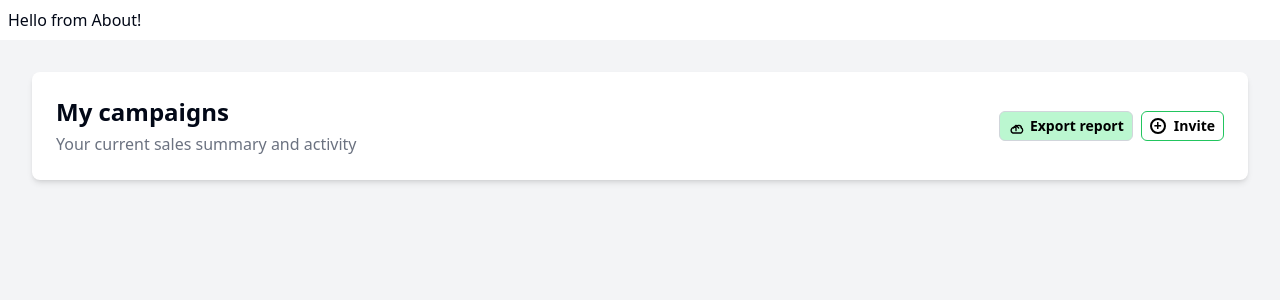
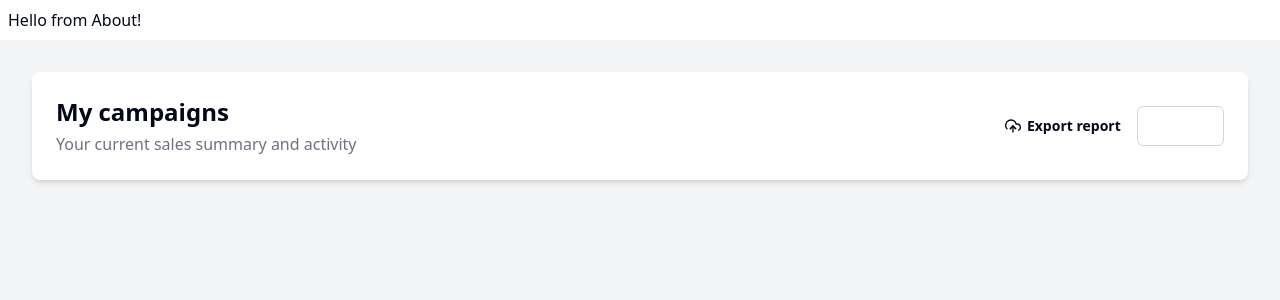
Before and after one commit to Aprender-e-Crescer/crowdfy, a React (Vite) app: page /about in a window 1280 px wide. Shown: the top 300 px of the page. Built offline with nearby package versions, Linux system fonts and the light colour scheme.

Commit message:
alteraçãoe na estilização do componente

```diff
--- a/src/componentes/tituloPage.tsx
+++ b/src/componentes/tituloPage.tsx
@@ -1,4 +1,7 @@
 import React from 'react';
+import { FiUploadCloud } from "react-icons/fi"; // Ícone de upload
+import { IoAddCircleOutline } from "react-icons/io5"; // Ícone de adicionar
+import { Button } from "@/components/ui/button"; // Ajuste o caminho conforme necessário
 
 const TituloPage: React.FC = () => {
     return (
@@ -10,30 +13,14 @@ const TituloPage: React.FC = () => {
                         <p className="mt-1 text-gray-500 text-sm sm:text-base">Your current sales summary and activity</p>
                     </div>
                     <div className="flex space-x-2">
-                        <button className="bg-green-200 text-black py-1 px-2 rounded-md font-semibold border border-gray-300 flex items-center space-x-1.5">
-                            <svg
-                                xmlns="http://www.w3.org/2000/svg"
-                                viewBox="0 0 24 24"
-                                fill="none"
-                                stroke="currentColor"
-                                strokeWidth="2"
-                                strokeLinecap="round"
-                                strokeLinejoin="round"
-                                className="w-4 h-4"
-                            >
-                                {/* Nuvem */}
-                                <path d="M20.39 15.39a4.5 4.5 0 0 0-8.79-1.08 4.5 4.5 0 1 0-4.19 8.25h12a4.5 4.5 0 0 0 0-8.17zM12 15v4" />
-                                {/* Seta na nuvem */}
-                                <path d="M12 11l-4 4m4-4l4 4" />
-                            </svg>
+                        <Button variant="hoverWhiteBorder" className="py-1 px-2 rounded-md font-semibold flex items-center space-x-1.5">
+                            <FiUploadCloud className="w-4 h-4" /> {/* Ícone de upload */}
                             <span className="text-sm">Export report</span>
-                        </button>
-                        <button className="bg-white text-black py-1 px-2 rounded-md font-semibold border border-green-500 flex items-center space-x-2">
-                            <span className="border-2 border-black text-black rounded-full w-4 h-4 flex items-center justify-center text-sm font-bold bg-white">
-                                +
-                            </span>
-                            <span className="text-sm">Invite</span>
-                        </button>
+                        </Button>
+                        <Button variant="blackOnHover" className="py-1 px-2 rounded-md font-semibold flex items-center space-x-2 bg-white text-black border border-gray-300 hover:bg-gray-100">
+                            <IoAddCircleOutline className="w-5 h-5 text-white" /> {/* Ícone de adicionar */}
+                            <span className="text-sm text-white">Invite</span>
+                        </Button>
                     </div>
                 </div>
             </div>
```
